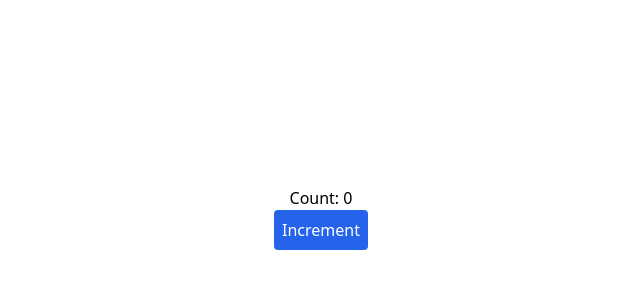
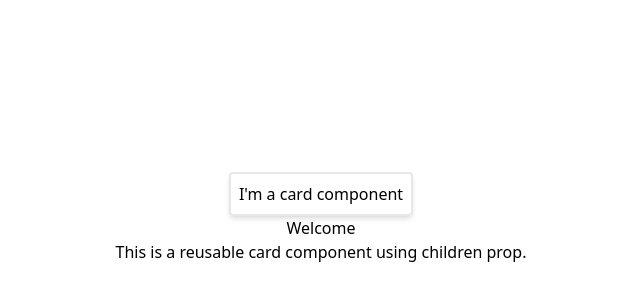
Before and after one commit to AhmedAlaaEzzt/react-18, a React (Vite) app: page / in a window 1280 px wide. Shown: the part 182-482 px from the top of the page, without its empty margins (319-959 px from the left). Built offline with nearby package versions, Linux system fonts and the light colour scheme.

Commit message:
00010 starting point

```diff
--- a/src/App.tsx
+++ b/src/App.tsx
@@ -1,25 +1,13 @@
-import { useState } from "react";
-import Item from "./components/Item";
+import { Card } from "./components/Card";
 import "./App.css";
 
 function App() {
-  const [count, setCount] = useState(0);
-
-  const fn = () => {
-    console.log("I am fn");
-  };
-
   return (
     <div className="w-screen h-screen flex justify-center items-center">
       <div className="flex flex-col justify-start items-center">
-        <h1>Count: {count}</h1>
-        <button
-          className="p-2 bg-blue-600 rounded text-white"
-          onClick={() => setCount(count + 1)}
-        >
-          Increment
-        </button>
-        <Item fun={fn} />
+        <Card />
+        <h2>Welcome</h2>
+        <p>This is a reusable card component using children prop.</p>
       </div>
     </div>
   );
--- /dev/null
+++ b/src/components/Card.tsx
@@ -0,0 +1,5 @@
+export const Card = () => {
+  return (
+    <div className="border-2 p-2 rounded shadow-md">I'm a card component</div>
+  );
+};
--- a/src/components/Item.tsx
+++ /dev/null
@@ -1,12 +0,0 @@
-import React from "react";
-
-interface ItemProps {
-  fun: () => void;
-}
-const Item = ({ fun }: ItemProps) => {
-  console.log("Item Rendered");
-  fun();
-  return <></>;
-};
-
-export default React.memo(Item);
```
